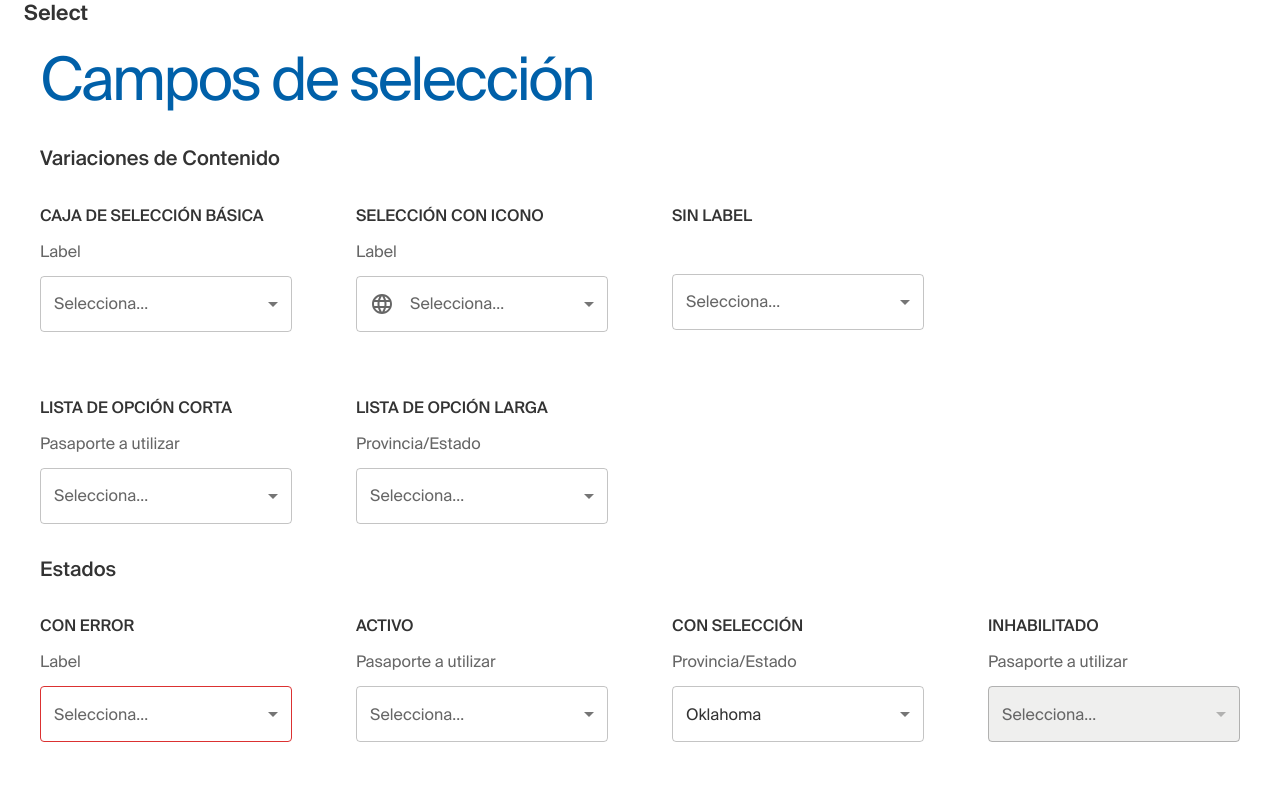
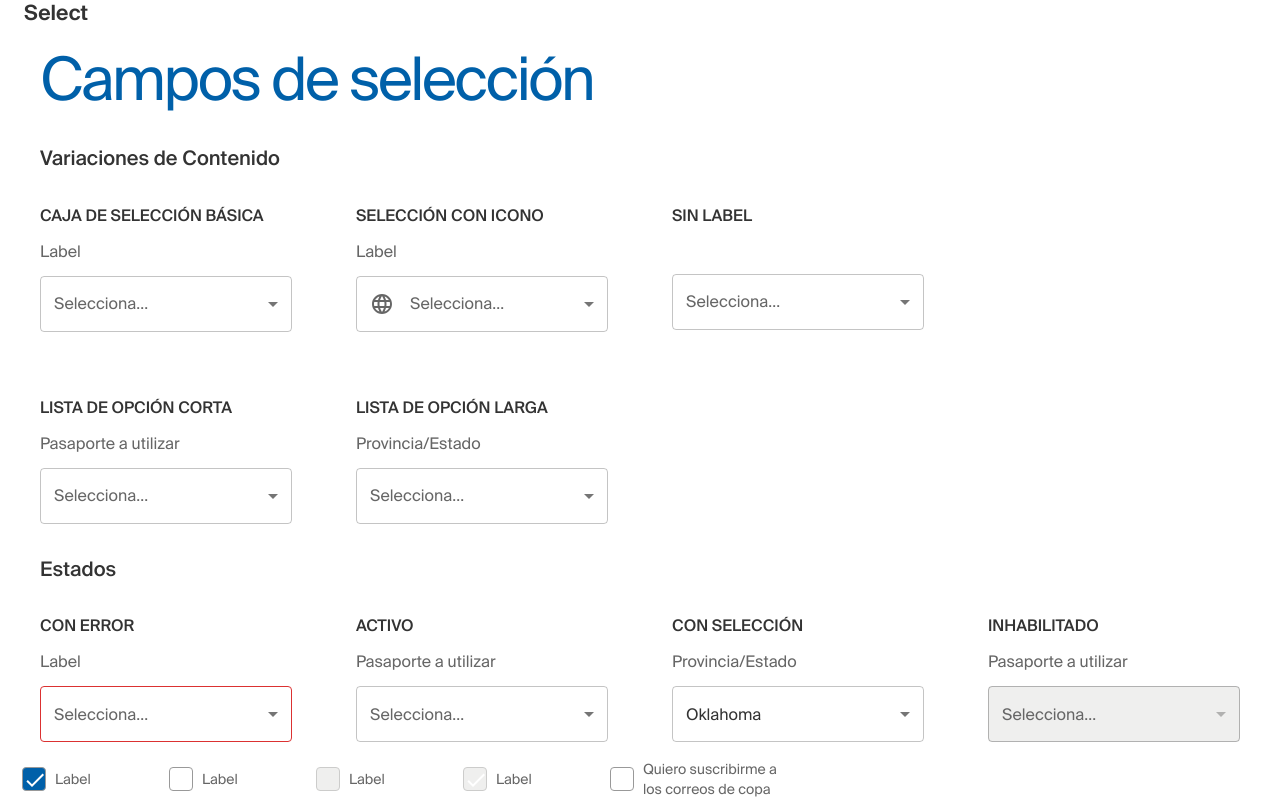
Before and after one commit to santiago86/testcomponents, a React (Create React App) app: page / in a window 1280 px wide. Shown: the part 1498-2298 px from the top of the page. Before the commit the page ends 2272 px from the top, so only its background shows below. Built offline with nearby package versions, Linux system fonts and the light colour scheme.

Commit message:
Componente Checkbox

```diff
--- a/src/App.js
+++ b/src/App.js
@@ -6,6 +6,7 @@ import SelectSection from "./section/SelectSection"
 import TypographyCo from "./components/typographyCo"
 
 import ButtonSection from "./section/ButtonSection"
+import CheckboxSection from "./section/CheckboxSection"
 
 function App() {
   return (
@@ -27,6 +28,7 @@ function App() {
           <ButtonSection />
           <h2> Select </h2>
           <SelectSection />
+          <CheckboxSection />
         </header>
       </Container>
     </div>
--- /dev/null
+++ b/src/components/checkboxCo.js
@@ -0,0 +1,112 @@
+import React from "react"
+import Checkbox from "@material-ui/core/Checkbox"
+import FormControlLabel from "@material-ui/core/FormControlLabel"
+import { makeStyles } from "@material-ui/core/styles"
+import PropTypes from "prop-types"
+import clsx from "clsx"
+import CheckIcon from "@material-ui/icons/Check"
+
+import palette from "../theme/palette"
+
+const widthSize = 24
+const widthLabelNormal = 100
+const widthLabelMultiLinea = 140
+
+const useStyles = makeStyles({
+  root: {
+    "&:hover": {
+      borderColor: palette.primary.main,
+      backgroundColor: palette.white,
+      "&.Mui-checked": {
+        borderColor: palette.primary.main,
+        backgroundColor: palette.transparent.text,
+      },
+    },
+  },
+  icon: {
+    width: widthSize,
+    height: widthSize,
+    boxSizing: "border-box",
+    border: 1,
+    borderStyle: "solid",
+    borderColor: palette.grey[500],
+    borderRadius: 4,
+    "input:focus ~ &": {
+      borderColor: palette.primary.main,
+      backgroundColor: palette.selection,
+    },
+    "input:active ~ &": {
+      backgroundColor: palette.secondary.dark,
+    },
+    "input:hover ~ & ": {
+      borderColor: palette.primary.main,
+    },
+    "input:disabled ~ &": {
+      borderColor: palette.grey[300],
+      backgroundColor: palette.grey[100],
+    },
+    "input:checked ~ & input:enabled ": {
+      backgroundColor: palette.primary.main,
+      ":hover": {
+        backgroundColor: palette.transparent.text,
+      },
+    },
+  },
+  checkedIcon: {
+    color: palette.white,
+    backgroundColor: palette.primary.main,
+    "& .MuiSvgIcon-root": {
+      display: "block",
+    },
+  },
+  label: {
+    "& .MuiTypography-body1": {
+      color: palette.grey[600],
+      fontSize: "0.875rem",
+      lineHeight: "1.25rem",
+      width: (label) => label,
+    },
+  },
+})
+
+// Inspired by blueprintjs
+const CheckboxCo = ({ id, label, ...props }) => {
+  const width = label.length <= 20 ? widthLabelNormal : widthLabelMultiLinea
+  const classes = useStyles(width)
+
+  return (
+    <FormControlLabel
+      className={[classes.label]}
+      disableRipple
+      control={
+        <Checkbox
+          id={id}
+          className={classes.root}
+          disableRipple
+          icon={<span className={clsx(classes.icon)} />}
+          checkedIcon={
+            <span className={clsx(classes.icon, classes.checkedIcon)}>
+              <CheckIcon />
+            </span>
+          }
+          inputProps={{
+            "aria-label": "decorative checkbox",
+          }}
+          {...props}
+        />
+      }
+      label={label}
+    />
+  )
+}
+
+CheckboxCo.propTypes = {
+  id: PropTypes.string.isRequired,
+  label: PropTypes.string,
+}
+
+CheckboxCo.defaultProps = {
+  label: "",
+}
+
+export default CheckboxCo
--- /dev/null
+++ b/src/section/CheckboxSection.js
@@ -0,0 +1,16 @@
+import React from "react"
+import CheckboxCo from "../components/checkboxCo"
+
+const checkboxSection = () => {
+  return (
+    <>
+      <CheckboxCo checked label="Label" />
+      <CheckboxCo label="Label" />
+      <CheckboxCo disabled label="Label" />
+      <CheckboxCo disabled checked label="Label" />
+      <CheckboxCo label="Quiero suscribirme a los correos de copa" />
+    </>
+  )
+}
+
+export default checkboxSection
```
